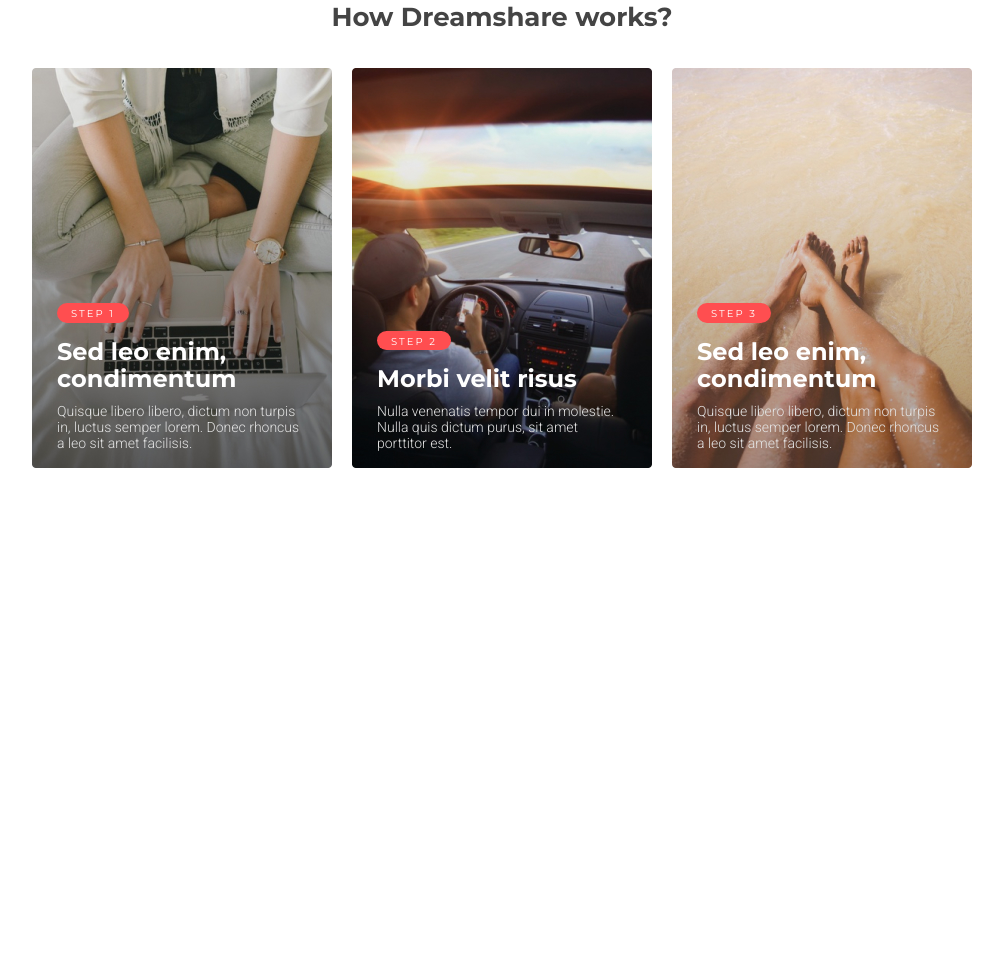
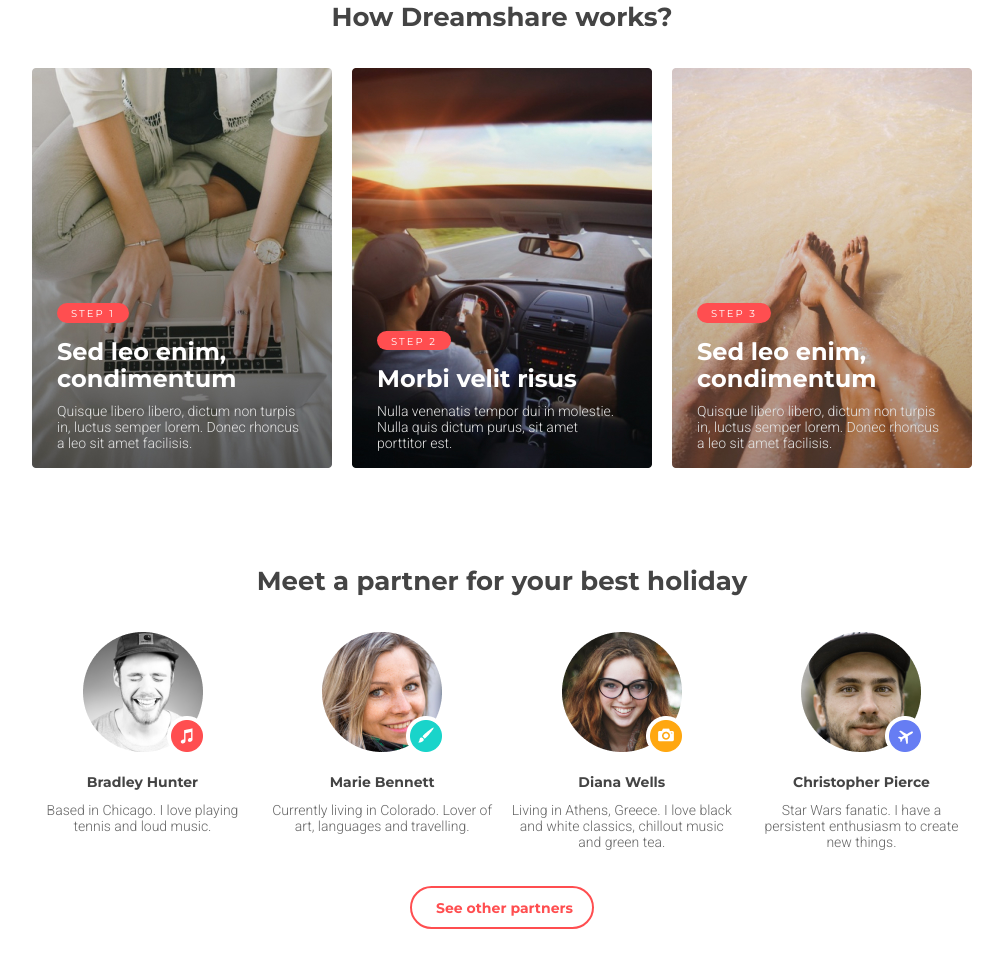
Before and after one commit to d08801733/dreamshare, a website: page src/index.html in a window 1280 px wide. Shown: the part 792-1760 px from the top of the page, without its empty margins (138-1141 px from the left). Before the commit the page ends 1264 px from the top, so only its background shows below. Drawn offline with Linux system fonts and the light colour scheme.

Commit message:
Add partner section

```diff
--- a/src/index.html
+++ b/src/index.html
@@ -100,5 +100,74 @@
         </div>
       </div>
     </section>
+
+    <section class="partner">
+      <div class="container">
+        <h2 class="partner__title">Meet a partner for your best holiday</h2>
+
+        <div class="partner__wrapper">
+          <div class="partner__item">
+            <div class="partner__img">
+              <img src="images/partner/avatar-1.png" alt="Avatar 1" />
+            </div>
+
+            <div class="partner__description">
+              <h3 class="partner__name">Bradley Hunter</h3>
+
+              <p class="partner__text">
+                Based in Chicago. I love playing tennis and loud music.
+              </p>
+            </div>
+          </div>
+
+          <div class="partner__item">
+            <div class="partner__img">
+              <img src="images/partner/avatar-2.png" alt="Avatar 2" />
+            </div>
+
+            <div class="partner__description">
+              <h3 class="partner__name">Marie Bennett</h3>
+
+              <p class="partner__text">
+                Currently living in Colorado. Lover of art, languages and
+                travelling.
+              </p>
+            </div>
+          </div>
+
+          <div class="partner__item">
+            <div class="partner__img">
+              <img src="images/partner/avatar-3.png" alt="Avatar 3" />
+            </div>
+
+            <div class="partner__description">
+              <h3 class="partner__name">Diana Wells</h3>
+
+              <p class="partner__text">
+                Living in Athens, Greece. I love black and white classics,
+                chillout music and green tea.
+              </p>
+            </div>
+          </div>
+
+          <div class="partner__item">
+            <div class="partner__img">
+              <img src="images/partner/avatar-4.png" alt="Avatar 4" />
+            </div>
+
+            <div class="partner__description">
+              <h3 class="partner__name">Christopher Pierce</h3>
+
+              <p class="partner__text">
+                Star Wars fanatic. I have a persistent enthusiasm to create new
+                things.
+              </p>
+            </div>
+          </div>
+        </div>
+
+        <button class="partner__btn">See other partners</button>
+      </div>
+    </section>
   </body>
 </html>
--- /dev/null
+++ b/src/sass/_partner.scss
@@ -0,0 +1,56 @@
+.partner {
+  margin-top: 95px;
+  margin-bottom: 95px;
+
+  &__title {
+    margin: 0;
+    font-weight: 700;
+    font-size: 26px;
+    text-align: center;
+    color: #444;
+  }
+
+  &__wrapper {
+    margin-top: 35px;
+    display: flex;
+    justify-content: space-between;
+  }
+
+  &__item {
+    width: 221px;
+    display: flex;
+    flex-direction: column;
+    align-items: center;
+  }
+
+  &__name {
+    margin-top: 17px;
+    margin-bottom: 0;
+    font-weight: 700;
+    font-size: 14px;
+    text-align: center;
+    color: #444;
+  }
+
+  &__text {
+    margin-top: 12px;
+    margin-bottom: 0;
+    font-family: "Roboto";
+    font-weight: 300;
+    font-size: 14px;
+    text-align: center;
+    color: #666;
+  }
+
+  &__btn {
+    display: block;
+    margin: 36px auto 0 auto;
+    padding: 12px 19px 11px 24px;
+    font-weight: 700;
+    font-size: 14px;
+    color: #ff4e50;
+    background-color: #fff;
+    border: 2px solid #ff4e50;
+    border-radius: 40px;
+  }
+}
--- a/src/sass/styles.scss
+++ b/src/sass/styles.scss
@@ -16,3 +16,4 @@ button {
 @import "promo";
 @import "header";
 @import "howitworks";
+@import "partner";
```
Also changed, not shown: src/css/styles.min.css, src/images/partner/avatar-1.png (added), src/images/partner/avatar-2.png (added), src/images/partner/avatar-3.png (added), src/images/partner/avatar-4.png (added).
